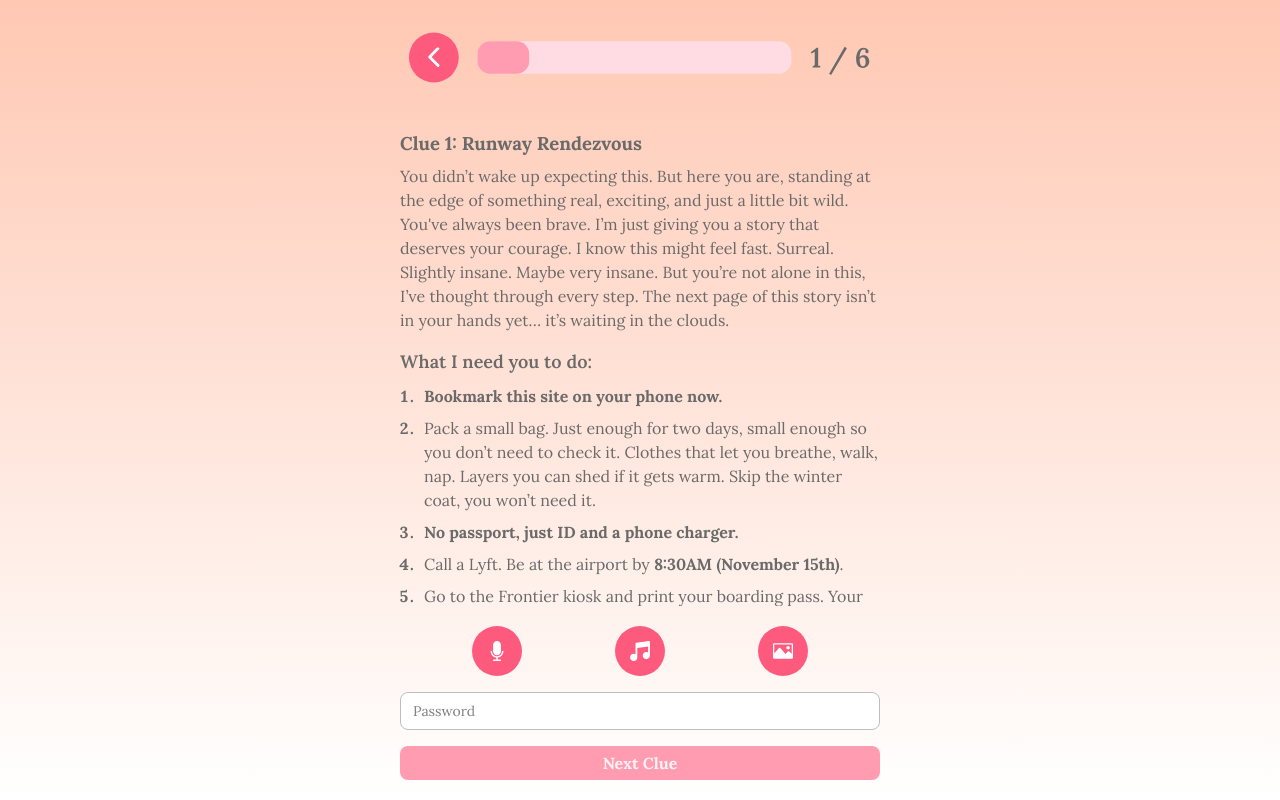
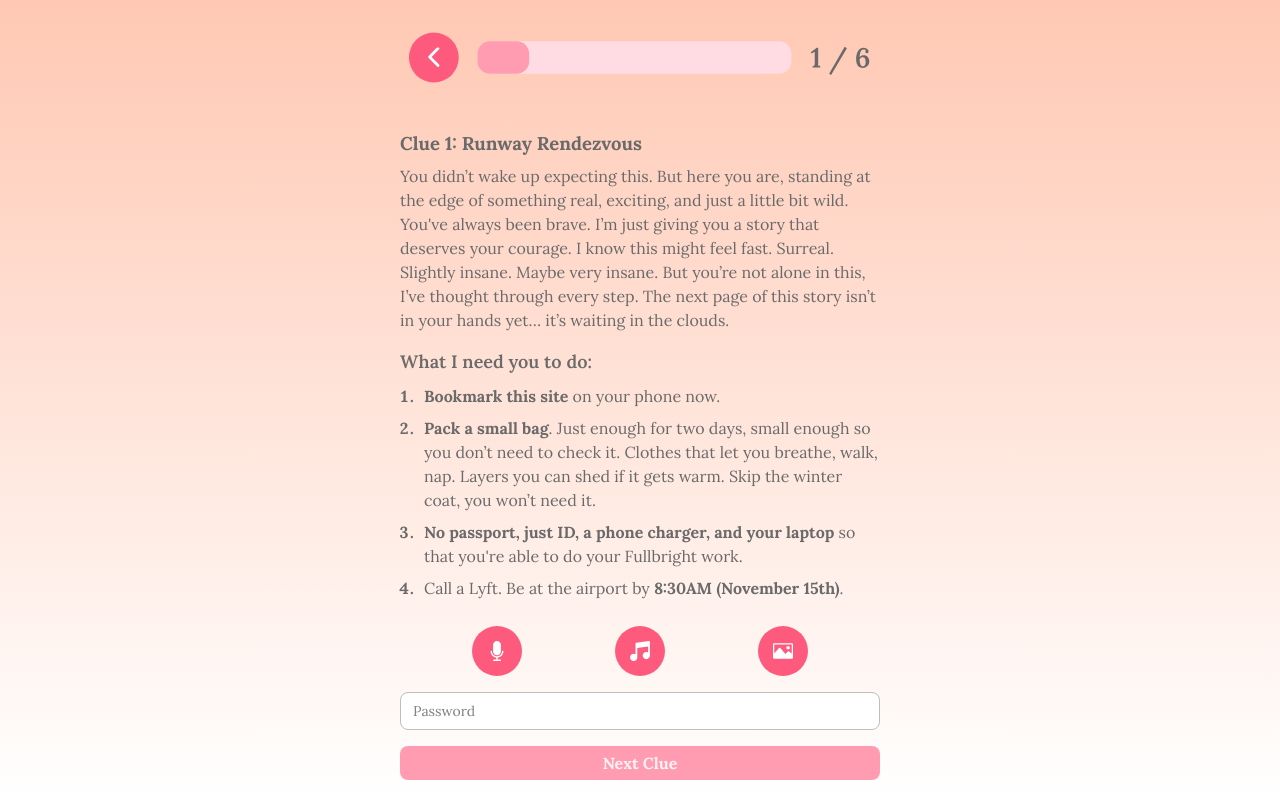
Before and after one commit to KevinMeldau/where-youll-find-me, a React (Vite) app: page /clue1 in a window 1280 px wide. Built offline with nearby package versions, Linux system fonts and the light colour scheme.

Commit message:
Text edits

```diff
--- a/src/pages/Clue1.tsx
+++ b/src/pages/Clue1.tsx
@@ -22,13 +22,13 @@ const Clue1 = () => {
             <h2 className="text-lg font-semibold mb-2">What I need you to do:</h2>
             <ol className="list-decimal pl-6 space-y-2 marker:font-bold">
                <li>
-                  <span className="font-bold">Bookmark this site on your phone now.</span>
+                  <span className="font-bold">Bookmark this site</span> on your phone now.
                </li>
                <li>
-                  Pack a small bag. Just enough for two days, small enough so you don’t need to check it. Clothes that let you breathe, walk, nap. Layers you can shed if it gets warm. Skip the winter coat, you won’t need it.
+                  <span className="font-bold">Pack a small bag</span>. Just enough for two days, small enough so you don’t need to check it. Clothes that let you breathe, walk, nap. Layers you can shed if it gets warm. Skip the winter coat, you won’t need it.
                </li>
                <li>
-                  <span className="font-bold">No passport, just ID and a phone charger.</span>
+                  <span className="font-bold">No passport, just ID, a phone charger, and your laptop</span> so that you're able to do your Fullbright work.
                </li>
                <li>Call a Lyft. Be at the airport by <span className="font-bold">8:30AM (November 15th)</span>.</li>
                <li>Go to the Frontier kiosk and print your boarding pass. Your confirmation code is: <span className="font-bold">UK879K</span>.</li>
```
